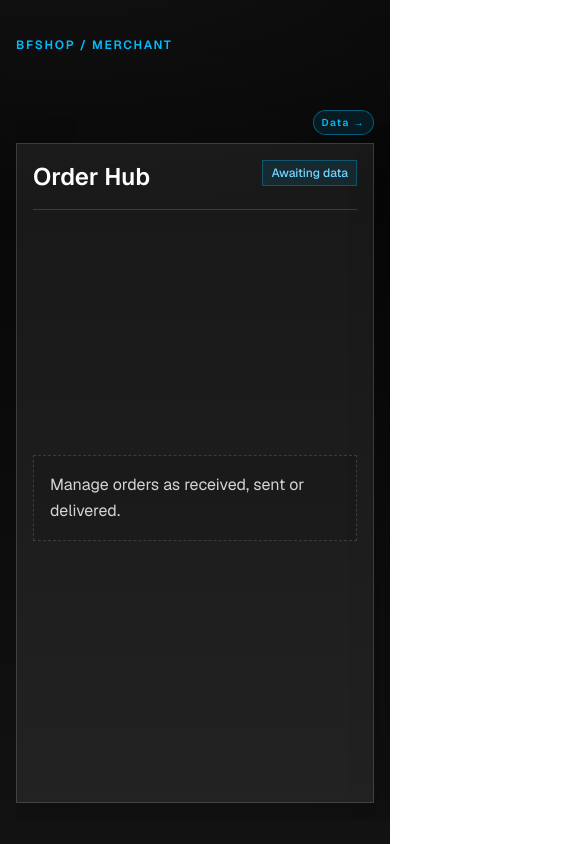
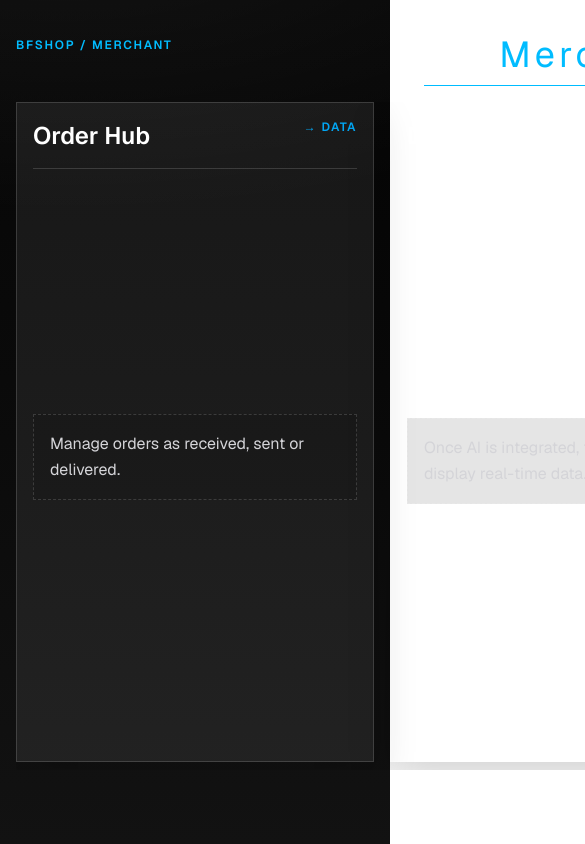
Before and after one commit to BenPS927/BFshop, a Next.js app: page /merchant in a window 390 px wide. Shown: the top 844 px of the page, 585 px wide, since content can reach past the window. Built offline with nearby package versions, Linux system fonts and the light colour scheme.

Commit message:
restored from older deployment to fix issues

```diff
--- a/src/app/(merchant)/merchant/orders/page.tsx
+++ b/src/app/(merchant)/merchant/orders/page.tsx
@@ -3,7 +3,7 @@
 import DarkModeOutlinedIcon from "@mui/icons-material/DarkModeOutlined";
 import LightModeOutlinedIcon from "@mui/icons-material/LightModeOutlined";
 import Link from "next/link";
-import { useEffect, useRef, useState, type ReactNode } from "react";
+import { useEffect, useState, type ReactNode } from "react";
 import type { CreatedOrder } from "@/app/types/orders";
 
 type ReceivedOrder = Omit<CreatedOrder, "created_at"> & {
@@ -17,6 +17,13 @@ type Board = {
 };
 
 function BoardPanel({ board, lightMode }: { board: Board; lightMode: boolean }) {
+  const mobileNavigation =
+    board.id === "orders"
+      ? ["→ Sent orders"]
+      : board.id === "inventory"
+        ? ["← Received", "→ Delivered"]
+        : ["← Sent"];
+
   return (
     <article
       className={`flex min-h-[calc(100dvh-11.5rem)] flex-col border p-4 shadow-[0_16px_40px_rgba(0,0,0,0.18)] md:p-6 lg:h-full lg:min-h-0 ${
@@ -25,10 +32,20 @@ function BoardPanel({ board, lightMode }: { board: Board; lightMode: boolean })
           : "border-white/15 bg-white/[0.07] text-white"
       }`}
     >
-      <div className="border-b border-current/15 pb-4">
+      <div className="flex items-start justify-between gap-4 border-b border-current/15 pb-4">
         <h2 className="font-inter text-2xl font-semibold leading-snug md:text-3xl">
           {board.title}
         </h2>
+        <div className="flex max-w-[58%] shrink-0 flex-wrap justify-end gap-2">
+          {mobileNavigation.map((navigationLabel) => (
+            <span
+              key={navigationLabel}
+              className="font-inter text-xs font-semibold uppercase tracking-[0.12em] text-sky-500 md:hidden"
+            >
+              {navigationLabel}
+            </span>
+          ))}
+        </div>
       </div>
 
       <div className="mt-4 flex-1 space-y-3 overflow-y-auto md:mt-6 md:space-y-4">
@@ -42,7 +59,6 @@ export default function MerchantOrdersPage() {
   const [lightMode, setLightMode] = useState(false);
   const [receivedOrders, setReceivedOrders] = useState<ReceivedOrder[]>([]);
   const [sentOrders, setSentOrders] = useState<ReceivedOrder[]>([]);
-  const boardRefs = useRef<Array<HTMLDivElement | null>>([]);
 
   const receivedContent = receivedOrders.map((entry) => (
     <article
@@ -176,14 +192,6 @@ export default function MerchantOrdersPage() {
     void loadSentOrders();
   }, []);
 
-  function scrollToBoard(index: number) {
-    boardRefs.current[index]?.scrollIntoView({
-      behavior: "smooth",
-      inline: "center",
-      block: "nearest",
-    });
-  }
-
   function toggleTheme() {
     setLightMode((currentMode) => !currentMode);
   }
@@ -223,8 +231,8 @@ export default function MerchantOrdersPage() {
       }`}
     >
       <section className="mx-auto grid min-h-[calc(100vh-3rem)] max-w-[1600px] grid-rows-[auto_1fr] gap-6 md:min-h-[calc(100vh-4rem)] md:gap-8 lg:min-h-[calc(100vh-6rem)] lg:gap-12">
-        <header className="sticky top-0 z-20 flex items-start justify-center bg-transparent backdrop-blur-[1px]">
-          <div className="absolute left-0 top-2">
+        <header className="grid grid-cols-[1fr_auto_1fr] items-start gap-4">
+          <div className="pt-2">
             <Link
               href="/merchant"
               className={`font-inter text-xs font-semibold uppercase tracking-[0.14em] transition ${
@@ -235,25 +243,20 @@ export default function MerchantOrdersPage() {
             </Link>
           </div>
 
-          <div className="text-center">
           <h1
             className={`border-b p-2 text-center font-bebas text-4xl leading-tight tracking-[0.12em] md:text-5xl lg:p-8 lg:text-6xl ${
               lightMode ? "border-sky-700" : "border-sky-400"
             }`}
           >
-              BF <span className={lightMode ? "text-sky-700" : "text-sky-400"}>Merchant</span>
+            Order Hub
           </h1>
-            <p className={`mt-1 font-inter text-xs font-semibold uppercase tracking-[0.14em] ${lightMode ? "text-zinc-600" : "text-zinc-400"}`}>
-              Order Hub
-            </p>
-          </div>
 
           <button
             type="button"
             onClick={toggleTheme}
             aria-label={`Switch to ${lightMode ? "dark" : "light"} mode`}
             title={`Switch to ${lightMode ? "dark" : "light"} mode`}
-            className={`absolute right-0 top-0 grid size-11 shrink-0 place-items-center border transition focus-visible:outline-2 focus-visible:outline-offset-2 focus-visible:outline-sky-500 ${
+            className={`justify-self-end grid size-11 shrink-0 place-items-center border transition focus-visible:outline-2 focus-visible:outline-offset-2 focus-visible:outline-sky-500 ${
               lightMode
                 ? "border-zinc-300 bg-white text-zinc-800 hover:border-sky-600 hover:text-sky-700"
                 : "border-white/20 bg-white/[0.08] text-zinc-100 hover:border-sky-400 hover:text-sky-300"
@@ -264,50 +267,11 @@ export default function MerchantOrdersPage() {
         </header>
 
         <div className="-mr-4 flex snap-x snap-mandatory gap-4 overflow-x-auto pb-2 md:-mr-6 md:gap-6 lg:mr-0 lg:grid lg:grid-cols-3 lg:gap-8 lg:overflow-visible lg:pb-0">
-          {boards.map((board, index) => {
-            const prevBoard = index > 0 ? boards[index - 1] : null;
-            const nextBoard = index < boards.length - 1 ? boards[index + 1] : null;
-
-            return (
+          {boards.map((board) => (
             <div key={board.id} className="w-[calc(100vw-2rem)] shrink-0 snap-center lg:w-auto">
-                <div className="mb-2 flex items-center justify-between gap-2 text-[10px] font-semibold uppercase tracking-[0.14em] text-sky-400">
-                  {prevBoard ? (
-                    <button
-                      type="button"
-                      onClick={() => scrollToBoard(index - 1)}
-                      className="inline-flex items-center gap-1 rounded-full border border-sky-400/40 bg-sky-400/10 px-2 py-1 transition hover:border-sky-300 hover:text-sky-300"
-                    >
-                      <span aria-hidden="true">←</span>
-                      <span>{prevBoard.title === "Sent" ? "Received" : prevBoard.title}</span>
-                    </button>
-                  ) : (
-                    <span className="w-[76px]" aria-hidden="true" />
-                  )}
-
-                  {nextBoard ? (
-                    <button
-                      type="button"
-                      onClick={() => scrollToBoard(index + 1)}
-                      className="inline-flex items-center gap-1 rounded-full border border-sky-400/40 bg-sky-400/10 px-2 py-1 transition hover:border-sky-300 hover:text-sky-300"
-                    >
-                      <span>{nextBoard.title === "Received" ? "Sent orders" : nextBoard.title}</span>
-                      <span aria-hidden="true">→</span>
-                    </button>
-                  ) : (
-                    <span className="w-[76px]" aria-hidden="true" />
-                  )}
-                </div>
-
-                <div
-                  ref={(el) => {
-                    boardRefs.current[index] = el;
-                  }}
-                >
               <BoardPanel board={board} lightMode={lightMode} />
             </div>
-              </div>
-            );
-          })}
+          ))}
         </div>
       </section>
     </main>
--- a/src/app/(merchant)/merchant/page.tsx
+++ b/src/app/(merchant)/merchant/page.tsx
@@ -3,7 +3,7 @@
 import DarkModeOutlinedIcon from "@mui/icons-material/DarkModeOutlined";
 import LightModeOutlinedIcon from "@mui/icons-material/LightModeOutlined";
 import Link from "next/link";
-import { useRef, useState } from "react";
+import { useState } from "react";
 
 const boards = [
   {
@@ -11,25 +11,29 @@ const boards = [
     href: "/merchant/orders",
     title: "Order Hub",
     description: "Manage orders as received, sent or delivered.",
-    status: "Awaiting data",
   },
   {
     id: "inventory",
     title: "Data",
     description: "Once AI is integrated, this board will display real-time data.",
-    status: "Awaiting data",
   },
   {
     id: "operations",
     title: "Overwatch",
     description: "Eventually this will be the hub for viewing the AI's activity.",
-    status: "Awaiting data",
   },
 ];
 
 type Board = (typeof boards)[number];
 
 function BoardPanel({ board, lightMode }: { board: Board; lightMode: boolean }) {
+  const mobileNavigation =
+    board.id === "orders"
+      ? ["→ Data"]
+      : board.id === "inventory"
+        ? ["← Order Hub", "→ Overwatch"]
+        : ["← Data"];
+
   const panelClassName = `flex min-h-[calc(100dvh-11.5rem)] flex-col border p-4 shadow-[0_16px_40px_rgba(0,0,0,0.18)] md:p-6 lg:h-full lg:min-h-0 ${
         lightMode
           ? "border-zinc-300 bg-white text-zinc-950"
@@ -44,15 +48,16 @@ function BoardPanel({ board, lightMode }: { board: Board; lightMode: boolean })
             {board.title}
           </h2>
         </div>
+        <div className="flex max-w-[58%] shrink-0 flex-wrap justify-end gap-2">
+          {mobileNavigation.map((navigationLabel) => (
             <span
-          className={`shrink-0 border px-2 py-1 font-inter text-xs font-medium ${
-            lightMode
-              ? "border-sky-700/30 bg-sky-50 text-sky-800"
-              : "border-sky-400/30 bg-sky-400/10 text-sky-300"
-          }`}
+              key={navigationLabel}
+              className="font-inter text-xs font-semibold uppercase tracking-[0.12em] text-sky-500 md:hidden"
             >
-          {board.status}
+              {navigationLabel}
             </span>
+          ))}
+        </div>
       </div>
 
       <div className="flex flex-1 flex-col justify-center py-6">
@@ -89,8 +94,6 @@ function BoardPanel({ board, lightMode }: { board: Board; lightMode: boolean })
 
 export default function MerchantPage() {
   const [lightMode, setLightMode] = useState(false);
-  const boardStripRef = useRef<HTMLDivElement | null>(null);
-  const boardRefs = useRef<Array<HTMLDivElement | null>>([]);
 
   function toggleTheme() {
     setLightMode((currentMode) => {
@@ -99,31 +102,17 @@ export default function MerchantPage() {
     });
   }
 
-  function scrollToBoard(index: number) {
-    const boardStrip = boardStripRef.current;
-    const board = boardRefs.current[index];
-
-    if (!boardStrip || !board) {
-      return;
-    }
-
-    boardStrip.scrollTo({
-      left: board.offsetLeft,
-      behavior: "smooth",
-    });
-  }
-
   return (
     <main
-      className={`min-h-screen overflow-x-hidden px-4 py-6 transition-colors md:px-6 md:py-8 lg:px-8 lg:py-12 ${
+      className={`min-h-screen px-4 py-6 transition-colors md:px-6 md:py-8 lg:px-8 lg:py-12 ${
         lightMode
           ? "bg-[radial-gradient(1000px_500px_at_15%_-10%,rgba(14,165,233,0.12),transparent_60%),linear-gradient(180deg,#F8FAFC_0%,#EAF1F7_100%)] text-zinc-950"
           : "bg-[radial-gradient(1200px_500px_at_15%_-10%,rgba(255,255,255,0.06),transparent_60%),linear-gradient(180deg,#050505_0%,#0A0A0A_45%,#121212_100%)] text-white"
       }`}
     >
-      <section className="mx-auto grid h-[calc(100dvh-3rem)] max-w-[1600px] grid-rows-[auto_1fr] gap-6 md:h-[calc(100dvh-4rem)] md:gap-8 lg:h-[calc(100dvh-6rem)] lg:gap-12">
-        <header className="relative flex items-start justify-center">
-          <div className="absolute left-0 top-2">
+      <section className="mx-auto grid min-h-[calc(100vh-3rem)] max-w-[1600px] grid-rows-[auto_1fr] gap-4 md:min-h-[calc(100vh-4rem)] md:gap-8 lg:min-h-[calc(100vh-6rem)] lg:gap-12">
+        <header className="grid grid-cols-[1fr_auto_1fr] items-start gap-4 md:pb-0">
+          <div className="pt-2">
             <Link
               href="/"
               className={`font-inter text-xs font-semibold uppercase tracking-[0.14em] transition ${
@@ -147,7 +136,7 @@ export default function MerchantPage() {
             onClick={toggleTheme}
             aria-label={`Switch to ${lightMode ? "dark" : "light"} mode`}
             title={`Switch to ${lightMode ? "dark" : "light"} mode`}
-            className={`absolute right-0 top-0 grid size-11 shrink-0 place-items-center border transition focus-visible:outline-2 focus-visible:outline-offset-2 focus-visible:outline-sky-500 ${
+            className={`justify-self-end grid size-11 shrink-0 place-items-center border transition focus-visible:outline-2 focus-visible:outline-offset-2 focus-visible:outline-sky-500 ${
               lightMode
                 ? "border-zinc-300 bg-white text-zinc-800 hover:border-sky-600 hover:text-sky-700"
                 : "border-white/20 bg-white/[0.08] text-zinc-100 hover:border-sky-400 hover:text-sky-300"
@@ -157,55 +146,13 @@ export default function MerchantPage() {
           </button>
         </header>
 
-        <div className="h-full md:mt-0">
-          <div
-            ref={boardStripRef}
-            className="-mr-4 flex h-full snap-x snap-mandatory gap-4 overflow-x-auto overscroll-x-contain pb-2 touch-pan-x md:-mr-6 md:gap-6 lg:mr-0 lg:grid lg:h-full lg:grid-cols-3 lg:gap-8 lg:overflow-visible lg:pb-0"
-          >
-            {boards.map((board, index) => {
-              const prevBoard = index > 0 ? boards[index - 1] : null;
-              const nextBoard = index < boards.length - 1 ? boards[index + 1] : null;
-
-              return (
+        <div className="md:mt-0">
+          <div className="-mr-4 flex snap-x snap-mandatory gap-4 overflow-x-auto pb-2 md:-mr-6 md:gap-6 lg:mr-0 lg:grid lg:grid-cols-3 lg:gap-8 lg:overflow-visible lg:pb-0">
+            {boards.map((board) => (
               <div key={board.id} className="w-[calc(100vw-2rem)] shrink-0 snap-center lg:w-auto">
-                  <div className="mb-2 flex items-center justify-between gap-2 text-[10px] font-semibold uppercase tracking-[0.14em] text-sky-400">
-                    {prevBoard ? (
-                      <button
-                        type="button"
-                        onClick={() => scrollToBoard(index - 1)}
-                        className="inline-flex items-center gap-1 rounded-full border border-sky-400/40 bg-sky-400/10 px-2 py-1 transition hover:border-sky-300 hover:text-sky-300"
-                      >
-                        <span aria-hidden="true">←</span>
-                        <span>{prevBoard.title}</span>
-                      </button>
-                    ) : (
-                      <span className="w-[76px]" aria-hidden="true" />
-                    )}
-
-                    {nextBoard ? (
-                      <button
-                        type="button"
-                        onClick={() => scrollToBoard(index + 1)}
-                        className="inline-flex items-center gap-1 rounded-full border border-sky-400/40 bg-sky-400/10 px-2 py-1 transition hover:border-sky-300 hover:text-sky-300"
-                      >
-                        <span>{nextBoard.title}</span>
-                        <span aria-hidden="true">→</span>
-                      </button>
-                    ) : (
-                      <span className="w-[76px]" aria-hidden="true" />
-                    )}
-                  </div>
-
-                  <div
-                    ref={(el) => {
-                      boardRefs.current[index] = el;
-                    }}
-                  >
                 <BoardPanel board={board} lightMode={lightMode} />
               </div>
-                </div>
-              );
-            })}
+            ))}
           </div>
         </div>
       </section>
```
Lines whose indentation alone changed are shown as unchanged.
